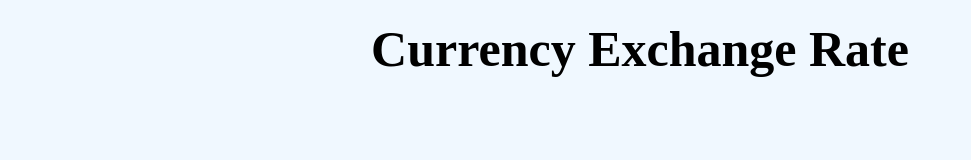
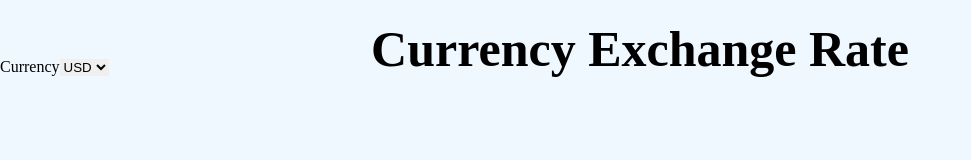
Before and after one commit to comrade-o/codeigniter-currency-converter, a React (Create React App) app: page /converter in a window 1280 px wide. Shown: the top 160 px of the page, without its empty margins (0-971 px from the left). Built offline with nearby package versions, Linux system fonts and the light colour scheme.

Commit message:
4th commit

```diff
--- a/public/index.html
+++ b/public/index.html
@@ -2,16 +2,16 @@
 <html lang="en">
   <head>
     <meta charset="utf-8" />
-    <link rel="icon" href="%PUBLIC_URL%/favicon.ico" />
+    <link rel="icon" href="%PUBLIC_URL%/logo.png" />
     <meta name="viewport" content="width=device-width, initial-scale=1" />
     <meta name="theme-color" content="#000000" />
     <meta
       name="description"
-      content="Web site created using create-react-app"
+      content="A simple currency exchange website"
     />
     <link rel="apple-touch-icon" href="%PUBLIC_URL%/logo192.png" />
     <link rel="manifest" href="%PUBLIC_URL%/manifest.json" />
-    <title>React App</title>
+    <title>Cureency exchange app</title>
   </head>
   <body>
     <div id="root"></div>
--- a/src/App.css
+++ b/src/App.css
@@ -162,4 +162,12 @@ a {
   align-items: center;
   width: 100%;
   overflow: visible;
+  opacity: 0;
+  transform: translateY(50px);
+  transition: opacity 2s, transform 2s;
 }
+
+.converter.show {
+  opacity: 1;
+  transform: translateY(0);
+}
--- a/src/App.js
+++ b/src/App.js
@@ -18,9 +18,6 @@ const App = () => {
         <Routes>
 
         <Route id="Home" path="/" element={<Home />} />
-
-
-
         <Route id="Converter" path="/converter" element={<Converter />} />
         </Routes>
       </Router>
--- a/src/Converter.jsx
+++ b/src/Converter.jsx
@@ -1,9 +1,25 @@
-import React from "react";
+import React, { useState, useEffect } from "react";
 
 const Converter = () => {
+
+    const [show, setShow] = useState(false);
+
+    useEffect(() => {
+        setShow(true);
+    }, []);
+
     return (
-        <div className="converter">
+        <div className={`converter ${show ? "show" : ""}`}>
             <h1 id="heading">Currency Exchange Rate</h1>
+
+            <form>
+                <label for="currency-menu" id="currency-label">Currency</label>
+                <select id="currency-menu">
+                    <option value="1">USD</option>
+                    <option value="2">INR</option>
+                    <option value="3">LKR</option>
+                </select>
+            </form>
         </div>
     );
 }
--- a/src/Home.jsx
+++ b/src/Home.jsx
@@ -50,7 +50,7 @@ const Home = () => {
 
                 <img src={logo} id="main-logo" alt="logo"/>
 
-                <button className={`start-button ${isClicked ? `clicked` : ``}`} id="start-btn" onClick={handleClick}><a href="#Converter">: ̗̀➛</a></button>
+                <button className={`start-button ${isClicked ? `clicked` : ``}`} id="start-btn" onClick={handleClick}>: ̗̀➛</button>
             </form>
         </div>
     );
```
Also changed, not shown: public/logo.png (added).
